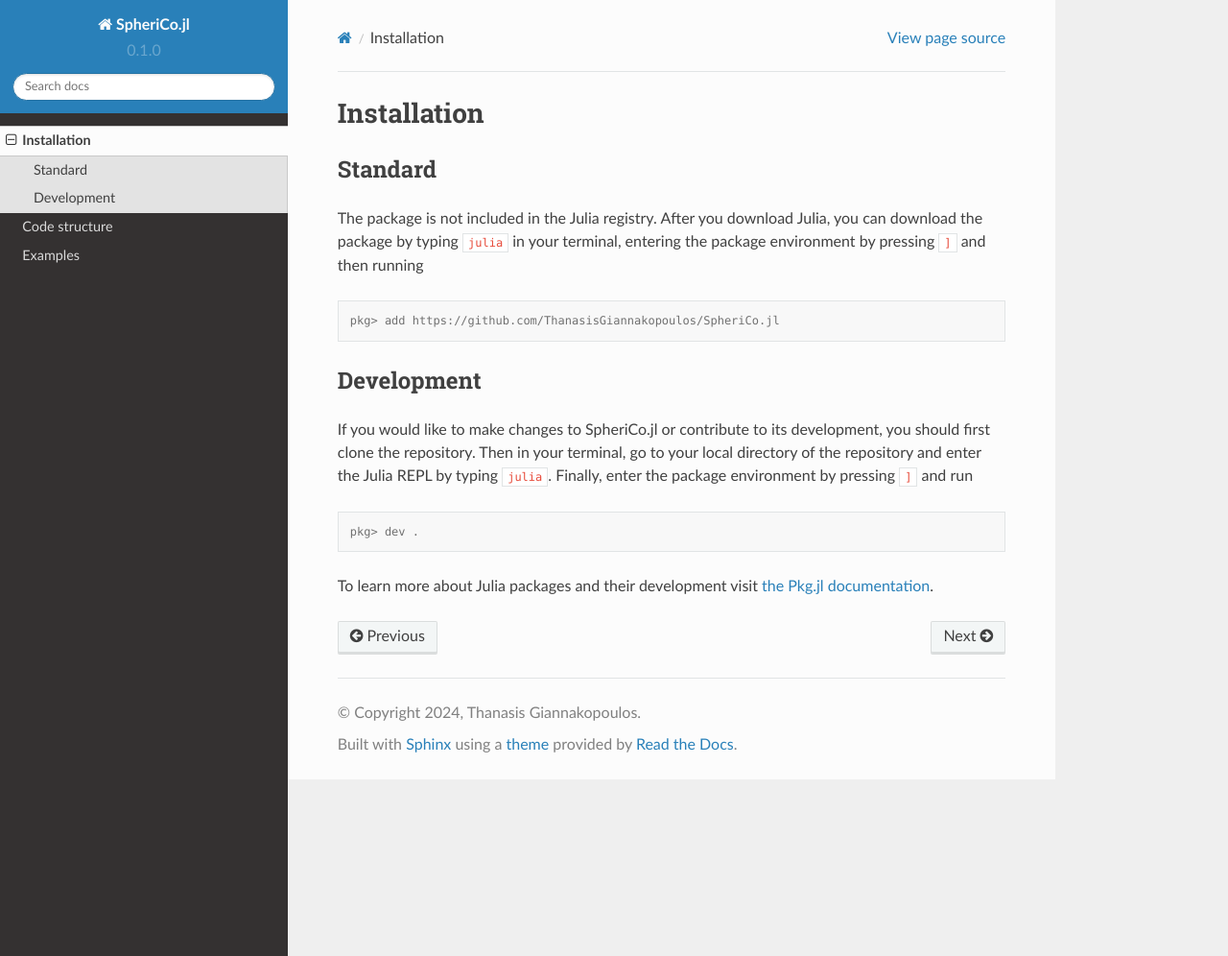
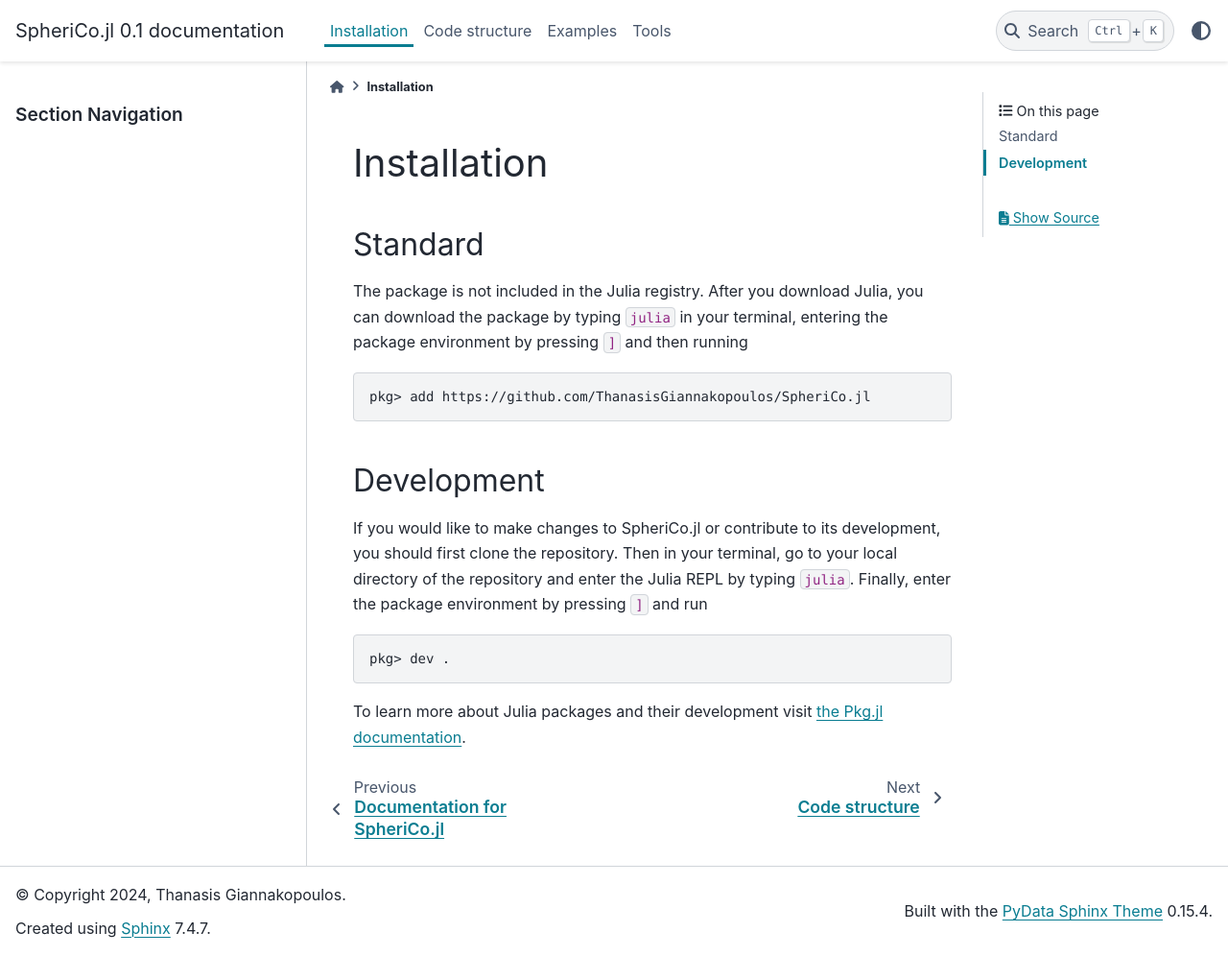
Before and after one commit to ThanasisGiannakopoulos/SpheriCo.jl, a Sphinx documentation site: the page built from docs/source/installation.rst, in a window 1280 px wide and 996 px high. Shown: the whole window at 96% size. Built offline with Sphinx 7.4.7 and the PyData theme 0.15.4, drawn with Linux system fonts in a browser that asks for light colours; pages that are not in the unit, such as notebooks, are missing from menus.

Commit message:
docs wip
Signed-off-by: thanasis@Dobby <giannakopoulos.th@gmail.com>

```diff
--- a/docs/source/conf.py
+++ b/docs/source/conf.py
@@ -29,7 +29,7 @@
 
 # -- Options for HTML output
 
-html_theme = 'sphinx_rtd_theme'
+html_theme = 'pydata_sphinx_theme' #'sphinx_rtd_theme'
 
 # -- Options for EPUB output
 epub_show_urls = 'footnote'
--- a/docs/source/index.rst
+++ b/docs/source/index.rst
@@ -21,4 +21,4 @@
    installation
    code_structure
    examples
-   post-processing
+   tools
--- a/docs/source/post_processing.rst
+++ /dev/null
@@ -1,4 +0,0 @@
-.. _post-processing:
-
-Post-processing
-===================================
```
Also changed, not shown: docs/source/tools.rst (added, +47 -0 lines).
